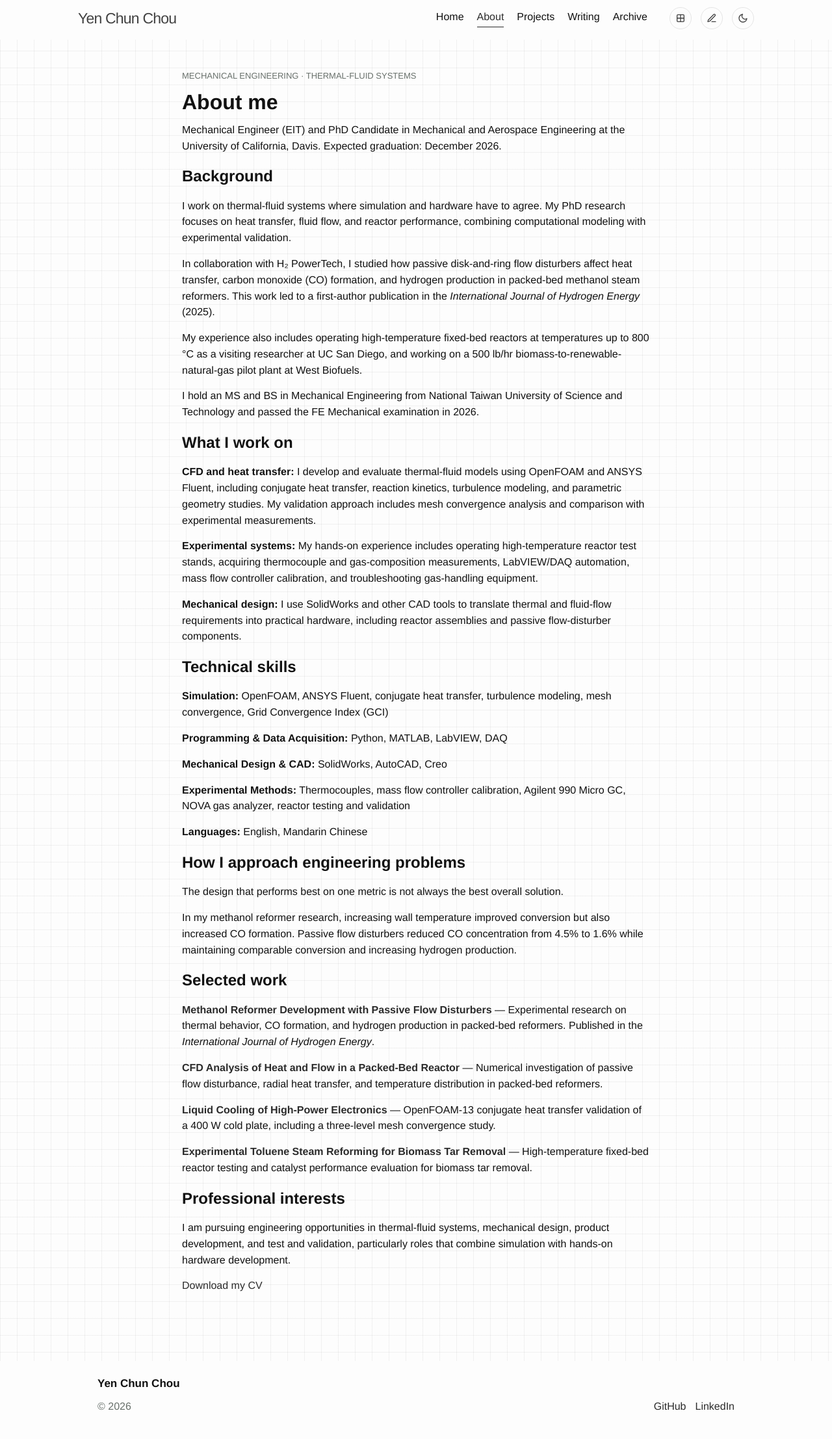
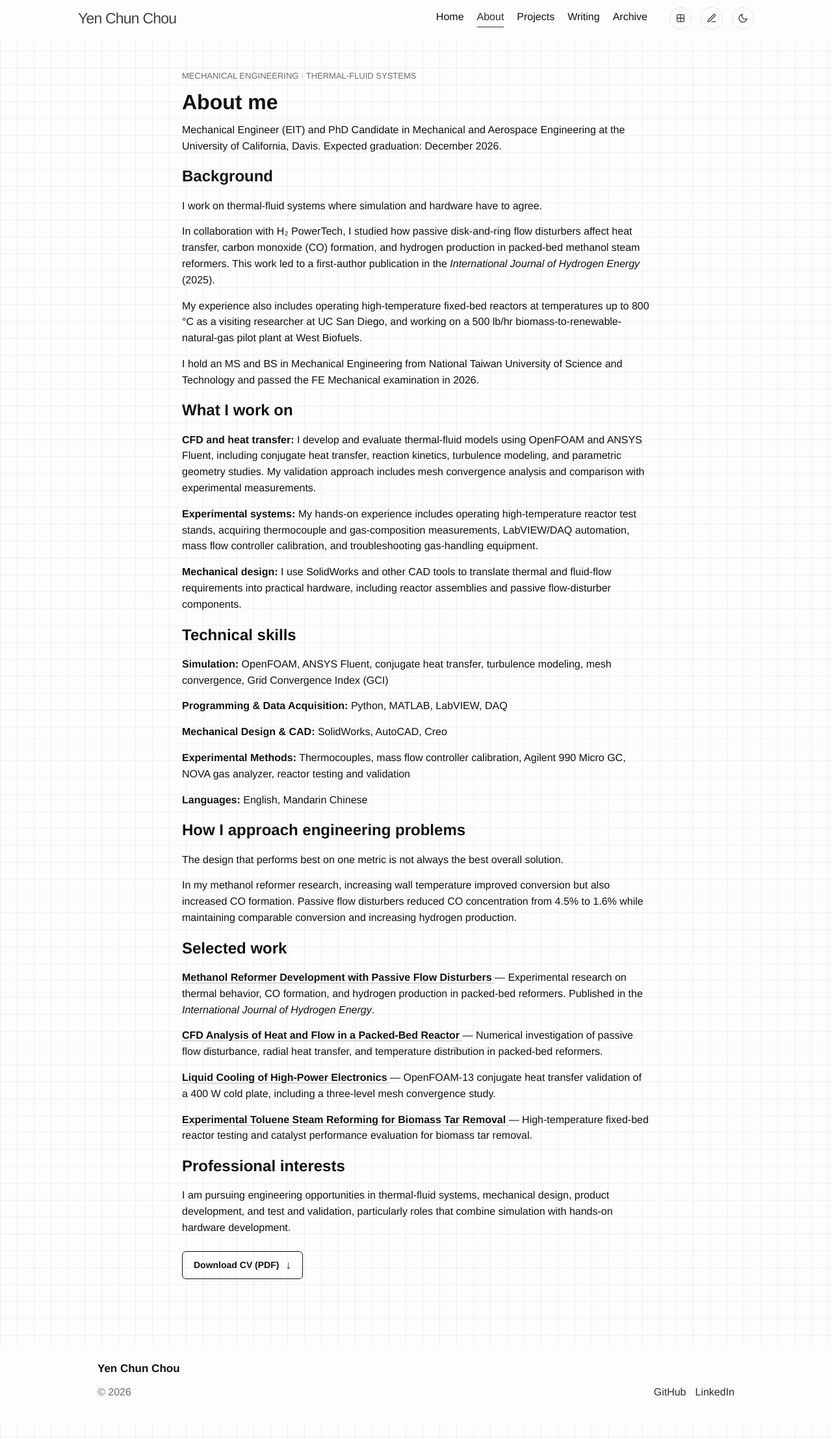
Before and after one commit to yenchun-chou/yenchun-chou.github.io, a Jekyll site: the page built from about.html, in a window 1280 px wide. Shown: the whole page at 65% size. Built offline with Jekyll 4.4.1, drawn with Linux system fonts in a browser that asks for light colours; after the commit the page ends 2191 px from its top, so only the background shows below that.

Commit message:
Enhance styling for about page elements
Added styles for project links and CV button on the about page.

```diff
--- a/about.html
+++ b/about.html
@@ -4,6 +4,57 @@ title: "About"
 lang: en
 permalink: /about/
 ---
+
+<style>
+  /* About page: selected project links */
+
+  .about-page .about-work-link {
+    color: inherit;
+    text-decoration: underline;
+    text-decoration-color: rgba(128, 128, 128, 0.5);
+    text-decoration-thickness: 1px;
+    text-underline-offset: 3px;
+    transition: text-decoration-color 0.2s ease;
+  }
+
+  .about-page .about-work-link:hover,
+  .about-page .about-work-link:focus-visible {
+    text-decoration-color: currentColor;
+    text-decoration-thickness: 2px;
+  }
+
+  /* About page: CV download button */
+
+  .about-page .about-cv-button {
+    display: inline-flex;
+    align-items: center;
+    gap: 10px;
+    padding: 11px 17px;
+    margin-top: 8px;
+    border: 1px solid currentColor;
+    border-radius: 6px;
+    color: inherit;
+    background: transparent;
+    font-size: 14px;
+    font-weight: 600;
+    line-height: 1.4;
+    text-decoration: none;
+    transition: background-color 0.2s ease,
+                transform 0.2s ease;
+  }
+
+  .about-page .about-cv-button:hover,
+  .about-page .about-cv-button:focus-visible {
+    background: rgba(128, 128, 128, 0.12);
+    transform: translateY(-1px);
+    text-decoration: none;
+  }
+
+  .about-page .about-cv-button .arrow {
+    font-size: 17px;
+    line-height: 1;
+  }
+</style>
 
 <article class="content-page about-page">
 
@@ -22,8 +73,6 @@ permalink: /about/
 
     <p>
       I work on thermal-fluid systems where simulation and hardware have to agree.
-      My PhD research focuses on heat transfer, fluid flow, and reactor performance,
-      combining computational modeling with experimental validation.
     </p>
 
     <p>
@@ -128,7 +177,8 @@ permalink: /about/
 
     <p>
       <strong>
-        <a href="/entries/h2-powertech-methanol-reforming/">
+        <a class="about-work-link"
+           href="/entries/h2-powertech-methanol-reforming/">
           Methanol Reformer Development with Passive Flow Disturbers
         </a>
       </strong>
@@ -139,7 +189,8 @@ permalink: /about/
 
     <p>
       <strong>
-        <a href="/entries/cfd-packed-bed-reactor/">
+        <a class="about-work-link"
+           href="/entries/cfd-packed-bed-reactor/">
           CFD Analysis of Heat and Flow in a Packed-Bed Reactor
         </a>
       </strong>
@@ -150,7 +201,8 @@ permalink: /about/
 
     <p>
       <strong>
-        <a href="/entries/liquid-cooling-cht/">
+        <a class="about-work-link"
+           href="/entries/liquid-cooling-cht/">
           Liquid Cooling of High-Power Electronics
         </a>
       </strong>
@@ -161,7 +213,8 @@ permalink: /about/
 
     <p>
       <strong>
-        <a href="/entries/toluene-steam-reforming/">
+        <a class="about-work-link"
+           href="/entries/toluene-steam-reforming/">
           Experimental Toluene Steam Reforming for Biomass Tar Removal
         </a>
       </strong>
@@ -181,7 +234,11 @@ permalink: /about/
     </p>
 
     <p>
-      <a href="/files/cv.pdf">Download my CV</a>
+      <a class="about-cv-button" href="/files/cv.pdf"
+         download="Yen_Chun_Chou_CV.pdf">
+        Download CV (PDF)
+        <span class="arrow" aria-hidden="true">↓</span>
+      </a>
     </p>
   </section>
 
```
